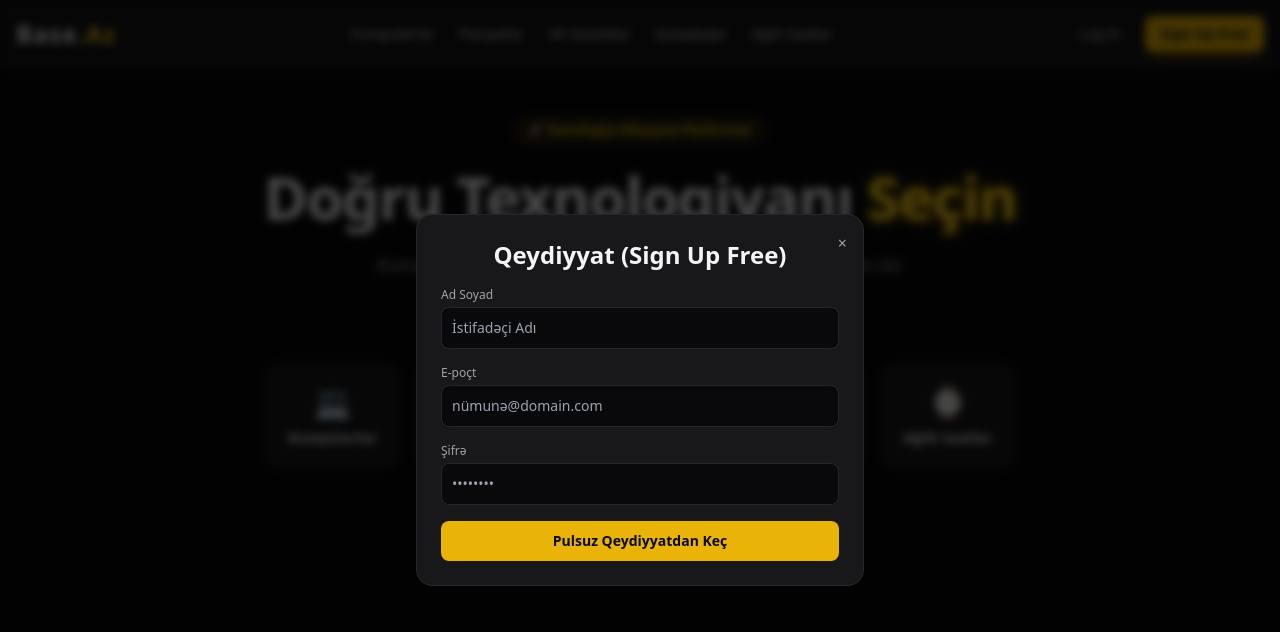
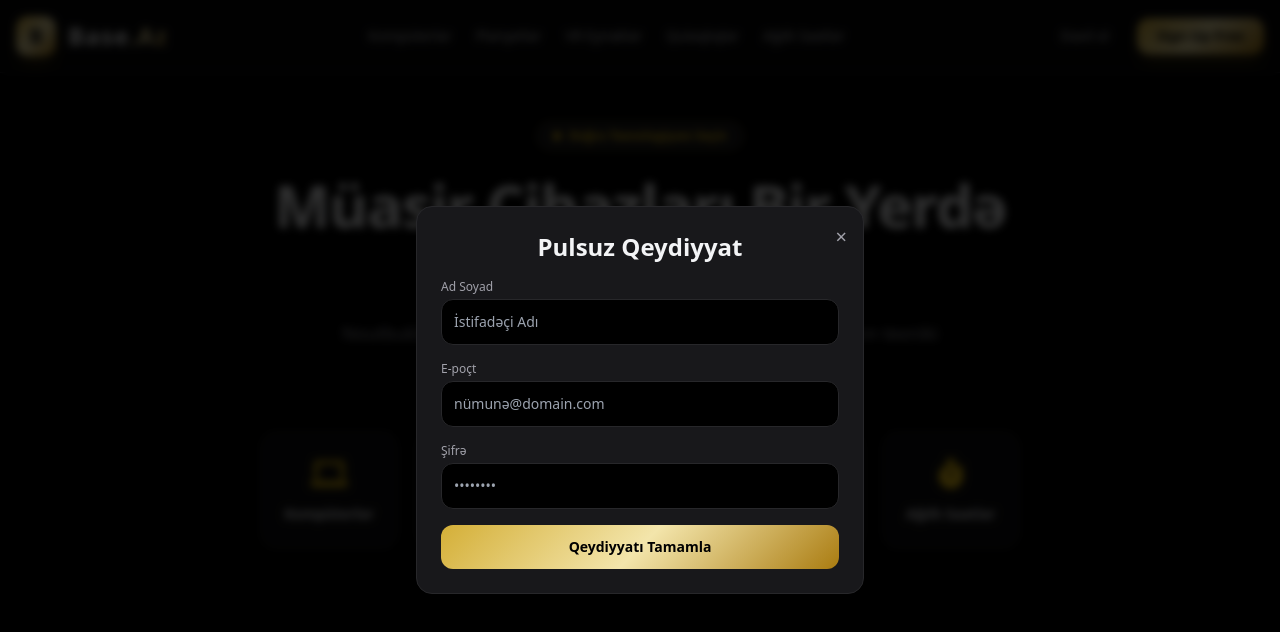
Before and after one commit to novruzovnizami666-tech/A-.az, a plain HTML site: page index.html in a window 1280 px wide. Both pictures are taken after a click on the button "Sign Up Free". Drawn offline with nearby package versions, Linux system fonts and the light colour scheme.

Commit message:
Update index.html

```diff
--- a/index.html
+++ b/index.html
@@ -4,11 +4,16 @@
     <meta charset="UTF-8">
     <meta name="viewport" content="width=device-width, initial-scale=1.0">
     <title>Base.Az - Doğru Texnologiyanı Seçin</title>
-    <!-- Tailwind CSS -->
     <script src="https://cdn.tailwindcss.com"></script>
+    <link href="https://cdnjs.cloudflare.com/ajax/libs/font-awesome/6.0.0/css/all.min.css" rel="stylesheet">
     <style>
-        .neon-glow {
-            text-shadow: 0 0 15px rgba(234, 179, 8, 0.6);
+        .gold-gradient {
+            background: linear-gradient(135deg, #d4af37 0%, #f3e5ab 50%, #aa7c11 100%);
+        }
+        .gold-text {
+            background: linear-gradient(135deg, #d4af37 0%, #f3e5ab 50%, #aa7c11 100%);
+            -webkit-background-clip: text;
+            -webkit-text-fill-color: transparent;
         }
         .modal {
             display: none;
@@ -18,113 +23,117 @@
         }
     </style>
 </head>
-<body class="bg-zinc-950 text-zinc-100 font-sans min-h-screen flex flex-col justify-between">
+<body class="bg-black text-gray-100 font-sans min-h-screen flex flex-col justify-between">
 
     <!-- Header / Naviqasiya -->
-    <header class="border-b border-zinc-800 bg-zinc-900/80 backdrop-blur sticky top-0 z-50">
+    <header class="border-b border-zinc-800 bg-zinc-950/90 backdrop-blur sticky top-0 z-50">
         <div class="max-w-7xl mx-auto px-4 py-4 flex items-center justify-between">
-            <div class="flex items-center space-x-2">
-                <span class="text-2xl font-black tracking-wider text-white">Base<span class="text-yellow-400">.Az</span></span>
+            <div class="flex items-center space-x-3">
+                <div class="w-10 h-10 rounded-xl gold-gradient flex items-center justify-center font-black text-black text-xl shadow-lg shadow-yellow-500/20">B</div>
+                <span class="text-2xl font-black tracking-wider text-white">Base<span class="gold-text">.Az</span></span>
             </div>
 
-            <!-- Naviqasiya Linkləri (Bütün Kateqoriyalar daxil) -->
+            <!-- Naviqasiya Linkləri -->
             <nav class="hidden lg:flex space-x-6 text-sm font-medium text-zinc-300">
-                <a href="#computers" class="hover:text-yellow-400 transition">Kompüterlər</a>
+                <a href="#laptops" class="hover:text-yellow-400 transition">Kompüterlər</a>
                 <a href="#tablets" class="hover:text-yellow-400 transition">Planşetlər</a>
-                <a href="#vr" class="hover:text-yellow-400 transition">VR Gözlüklər</a>
+                <a href="#vr" class="hover:text-yellow-400 transition">VR Eynəklər</a>
                 <a href="#headphones" class="hover:text-yellow-400 transition">Qulaqlıqlar</a>
                 <a href="#watches" class="hover:text-yellow-400 transition">Ağıllı Saatlar</a>
             </nav>
 
-            <!-- Log In & Sign Up Free Düymələri -->
+            <!-- Auth Buttons -->
             <div class="flex items-center space-x-3">
-                <button onclick="openModal('loginModal')" class="text-sm font-medium text-zinc-300 hover:text-white px-3 py-2 transition">Log In</button>
-                <button onclick="openModal('signupModal')" class="bg-yellow-500 hover:bg-yellow-400 text-zinc-950 font-bold px-4 py-2 rounded-lg text-sm transition shadow-lg shadow-yellow-500/20">Sign Up Free</button>
+                <button onclick="openModal('loginModal')" class="text-sm font-medium text-zinc-300 hover:text-white px-4 py-2 transition">Daxil ol</button>
+                <button onclick="openModal('signupModal')" class="gold-gradient text-black font-bold px-5 py-2 rounded-xl text-sm transition transform hover:scale-105 shadow-lg shadow-yellow-500/20">Sign Up Free</button>
             </div>
         </div>
     </header>
 
-    <!-- Əsas Bölmə -->
+    <!-- Hero Bölməsi -->
     <main class="max-w-7xl mx-auto px-4 py-12 flex-grow flex flex-col items-center text-center">
-        <div class="inline-block bg-yellow-500/10 border border-yellow-500/30 text-yellow-400 text-xs font-semibold px-3 py-1 rounded-full mb-6">
-            🚀 Texnologiya Müqayisə Platforması
+        <div class="inline-flex items-center gap-2 bg-zinc-900 border border-yellow-500/30 text-yellow-400 text-xs font-semibold px-4 py-1.5 rounded-full mb-6">
+            <span class="w-2 h-2 rounded-full bg-yellow-400 animate-pulse"></span>
+            Doğru Texnologiyanı Seçin
         </div>
-        <h1 class="text-4xl md:text-6xl font-extrabold tracking-tight max-w-3xl mb-6">
-            Doğru Texnologiyanı <span class="text-yellow-400 neon-glow">Seçin</span>
+
+        <h1 class="text-4xl md:text-6xl font-extrabold tracking-tight max-w-4xl mb-6 leading-tight">
+            Müasir Cihazları Bir Yerdə <br/><span class="gold-text">Müqayisə Edin</span>
         </h1>
-        <p class="text-zinc-400 max-w-xl text-base md:text-lg mb-10">
-            Kompüterlər, planşetlər, VR gözlüklər, qulaqlıqlar və saatları bir yerdə müqayisə edin.
+
+        <p class="text-zinc-400 max-w-2xl text-base md:text-lg mb-10">
+            Noutbuklar, planşetlər, VR eynəklər, qulaqlıqlar və ağıllı saatların texniki göstəricilərini anında müqayisə edin.
         </p>
 
-        <!-- Kateqoriyalar Grid -->
+        <!-- Kateqoriyalar -->
         <div class="grid grid-cols-2 md:grid-cols-5 gap-4 w-full max-w-5xl mt-4">
-            <div class="bg-zinc-900 border border-zinc-800 p-5 rounded-2xl hover:border-yellow-500/50 transition cursor-pointer text-center group">
-                <div class="text-3xl mb-2">💻</div>
-                <h3 class="font-bold group-hover:text-yellow-400 transition text-sm">Kompüterlər</h3>
+            <div class="bg-zinc-900/60 border border-zinc-800 hover:border-yellow-500/50 p-6 rounded-2xl transition cursor-pointer text-center group">
+                <div class="text-3xl mb-3 text-yellow-400"><i class="fa-solid fa-laptop"></i></div>
+                <h3 class="font-bold text-sm group-hover:text-yellow-400 transition">Kompüterlər</h3>
             </div>
-            <div class="bg-zinc-900 border border-zinc-800 p-5 rounded-2xl hover:border-yellow-500/50 transition cursor-pointer text-center group">
-                <div class="text-3xl mb-2">📱</div>
-                <h3 class="font-bold group-hover:text-yellow-400 transition text-sm">Planşetlər</h3>
+            <div class="bg-zinc-900/60 border border-zinc-800 hover:border-yellow-500/50 p-6 rounded-2xl transition cursor-pointer text-center group">
+                <div class="text-3xl mb-3 text-yellow-400"><i class="fa-solid fa-tablet-screen-button"></i></div>
+                <h3 class="font-bold text-sm group-hover:text-yellow-400 transition">Planşetlər</h3>
             </div>
-            <div class="bg-zinc-900 border border-zinc-800 p-5 rounded-2xl hover:border-yellow-500/50 transition cursor-pointer text-center group">
-                <div class="text-3xl mb-2">🥽</div>
-                <h3 class="font-bold group-hover:text-yellow-400 transition text-sm">VR Gözlüklər</h3>
+            <div class="bg-zinc-900/60 border border-zinc-800 hover:border-yellow-500/50 p-6 rounded-2xl transition cursor-pointer text-center group">
+                <div class="text-3xl mb-3 text-yellow-400"><i class="fa-solid fa-vr-cardboard"></i></div>
+                <h3 class="font-bold text-sm group-hover:text-yellow-400 transition">VR Eynəklər</h3>
             </div>
-            <div class="bg-zinc-900 border border-zinc-800 p-5 rounded-2xl hover:border-yellow-500/50 transition cursor-pointer text-center group">
-                <div class="text-3xl mb-2">🎧</div>
-                <h3 class="font-bold group-hover:text-yellow-400 transition text-sm">Qulaqlıqlar</h3>
+            <div class="bg-zinc-900/60 border border-zinc-800 hover:border-yellow-500/50 p-6 rounded-2xl transition cursor-pointer text-center group">
+                <div class="text-3xl mb-3 text-yellow-400"><i class="fa-solid fa-headphones"></i></div>
+                <h3 class="font-bold text-sm group-hover:text-yellow-400 transition">Qulaqlıqlar</h3>
             </div>
-            <div class="bg-zinc-900 border border-zinc-800 p-5 rounded-2xl hover:border-yellow-500/50 transition cursor-pointer text-center group">
-                <div class="text-3xl mb-2">⌚</div>
-                <h3 class="font-bold group-hover:text-yellow-400 transition text-sm">Ağıllı Saatlar</h3>
+            <div class="bg-zinc-900/60 border border-zinc-800 hover:border-yellow-500/50 p-6 rounded-2xl transition cursor-pointer text-center group">
+                <div class="text-3xl mb-3 text-yellow-400"><i class="fa-solid fa-stopwatch"></i></div>
+                <h3 class="font-bold text-sm group-hover:text-yellow-400 transition">Ağıllı Saatlar</h3>
             </div>
         </div>
     </main>
 
-    <!-- Log In Modal -->
-    <div id="loginModal" class="modal fixed inset-0 bg-black/70 backdrop-blur-sm items-center justify-center p-4 z-50">
+    <!-- Modal: Log In -->
+    <div id="loginModal" class="modal fixed inset-0 bg-black/80 backdrop-blur-sm items-center justify-center p-4 z-50">
         <div class="bg-zinc-900 border border-zinc-800 rounded-2xl p-6 w-full max-w-md relative shadow-2xl">
-            <button onclick="closeModal('loginModal')" class="absolute top-4 right-4 text-zinc-400 hover:text-white">&times;</button>
-            <h2 class="text-2xl font-bold mb-4 text-center">Hesaba Giriş (Log In)</h2>
+            <button onclick="closeModal('loginModal')" class="absolute top-4 right-4 text-zinc-400 hover:text-white text-xl">&times;</button>
+            <h2 class="text-2xl font-bold mb-4 text-center">Hesaba Giriş</h2>
             <form class="space-y-4" onsubmit="event.preventDefault(); closeModal('loginModal');">
                 <div>
                     <label class="block text-xs font-medium text-zinc-400 mb-1">E-poçt</label>
-                    <input type="email" placeholder="nümunə@domain.com" class="w-full bg-zinc-950 border border-zinc-800 rounded-lg p-2.5 text-sm focus:border-yellow-500 outline-none" required>
+                    <input type="email" placeholder="nümunə@domain.com" class="w-full bg-black border border-zinc-800 rounded-xl p-3 text-sm focus:border-yellow-500 outline-none text-white" required>
                 </div>
                 <div>
                     <label class="block text-xs font-medium text-zinc-400 mb-1">Şifrə</label>
-                    <input type="password" placeholder="••••••••" class="w-full bg-zinc-950 border border-zinc-800 rounded-lg p-2.5 text-sm focus:border-yellow-500 outline-none" required>
+                    <input type="password" placeholder="••••••••" class="w-full bg-black border border-zinc-800 rounded-xl p-3 text-sm focus:border-yellow-500 outline-none text-white" required>
                 </div>
-                <button type="submit" class="w-full bg-yellow-500 hover:bg-yellow-400 text-zinc-950 font-bold py-2.5 rounded-lg text-sm transition">Daxil ol</button>
+                <button type="submit" class="w-full gold-gradient text-black font-bold py-3 rounded-xl text-sm transition">Daxil ol</button>
             </form>
         </div>
     </div>
 
-    <!-- Sign Up Modal -->
-    <div id="signupModal" class="modal fixed inset-0 bg-black/70 backdrop-blur-sm items-center justify-center p-4 z-50">
+    <!-- Modal: Sign Up -->
+    <div id="signupModal" class="modal fixed inset-0 bg-black/80 backdrop-blur-sm items-center justify-center p-4 z-50">
         <div class="bg-zinc-900 border border-zinc-800 rounded-2xl p-6 w-full max-w-md relative shadow-2xl">
-            <button onclick="closeModal('signupModal')" class="absolute top-4 right-4 text-zinc-400 hover:text-white">&times;</button>
-            <h2 class="text-2xl font-bold mb-4 text-center">Qeydiyyat (Sign Up Free)</h2>
+            <button onclick="closeModal('signupModal')" class="absolute top-4 right-4 text-zinc-400 hover:text-white text-xl">&times;</button>
+            <h2 class="text-2xl font-bold mb-4 text-center">Pulsuz Qeydiyyat</h2>
             <form class="space-y-4" onsubmit="event.preventDefault(); closeModal('signupModal');">
                 <div>
                     <label class="block text-xs font-medium text-zinc-400 mb-1">Ad Soyad</label>
-                    <input type="text" placeholder="İstifadəçi Adı" class="w-full bg-zinc-950 border border-zinc-800 rounded-lg p-2.5 text-sm focus:border-yellow-500 outline-none" required>
+                    <input type="text" placeholder="İstifadəçi Adı" class="w-full bg-black border border-zinc-800 rounded-xl p-3 text-sm focus:border-yellow-500 outline-none text-white" required>
                 </div>
                 <div>
                     <label class="block text-xs font-medium text-zinc-400 mb-1">E-poçt</label>
-                    <input type="email" placeholder="nümunə@domain.com" class="w-full bg-zinc-950 border border-zinc-800 rounded-lg p-2.5 text-sm focus:border-yellow-500 outline-none" required>
+                    <input type="email" placeholder="nümunə@domain.com" class="w-full bg-black border border-zinc-800 rounded-xl p-3 text-sm focus:border-yellow-500 outline-none text-white" required>
                 </div>
                 <div>
                     <label class="block text-xs font-medium text-zinc-400 mb-1">Şifrə</label>
-                    <input type="password" placeholder="••••••••" class="w-full bg-zinc-950 border border-zinc-800 rounded-lg p-2.5 text-sm focus:border-yellow-500 outline-none" required>
+                    <input type="password" placeholder="••••••••" class="w-full bg-black border border-zinc-800 rounded-xl p-3 text-sm focus:border-yellow-500 outline-none text-white" required>
                 </div>
-                <button type="submit" class="w-full bg-yellow-500 hover:bg-yellow-400 text-zinc-950 font-bold py-2.5 rounded-lg text-sm transition">Pulsuz Qeydiyyatdan Keç</button>
+                <button type="submit" class="w-full gold-gradient text-black font-bold py-3 rounded-xl text-sm transition">Qeydiyyatı Tamamla</button>
             </form>
         </div>
     </div>
 
     <!-- Footer -->
-    <footer class="border-t border-zinc-800 py-6 text-center text-xs text-zinc-500">
+    <footer class="border-t border-zinc-900 py-6 text-center text-xs text-zinc-600">
         &copy; 2026 Base.Az. Bütün hüquqlar qorunur.
     </footer>
 
```
